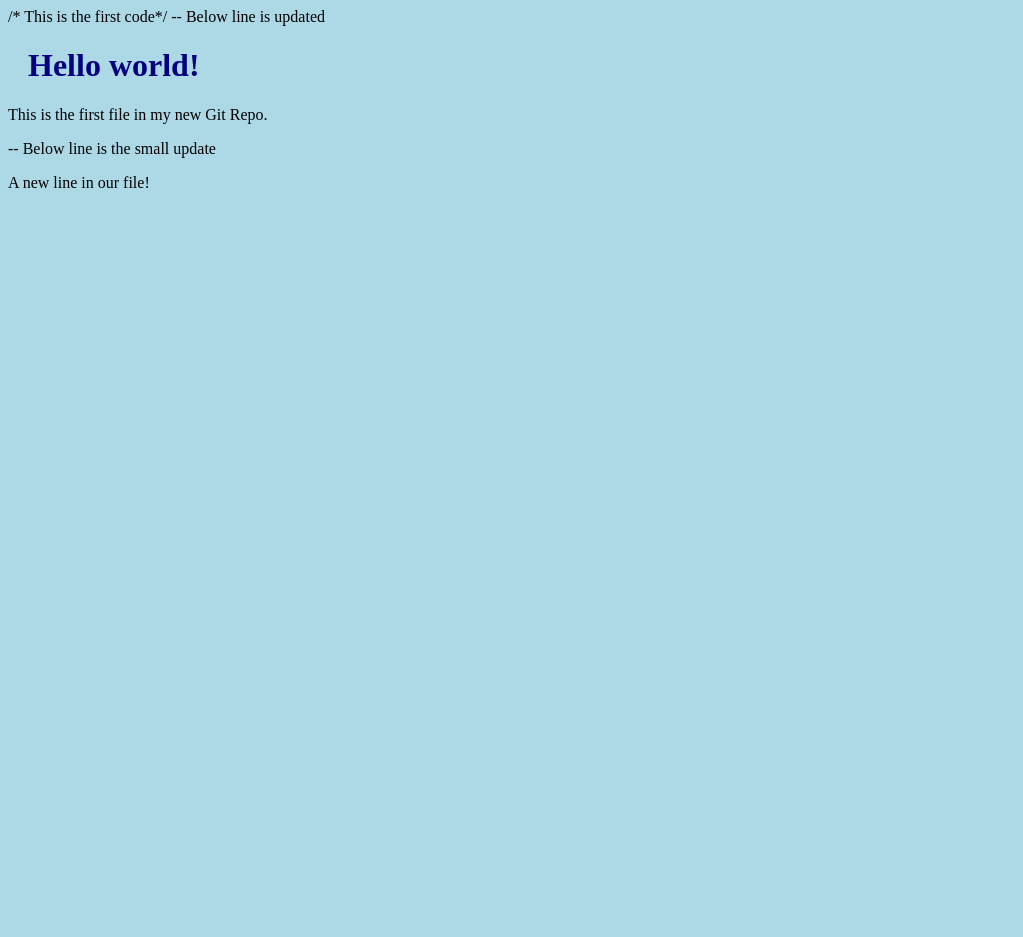
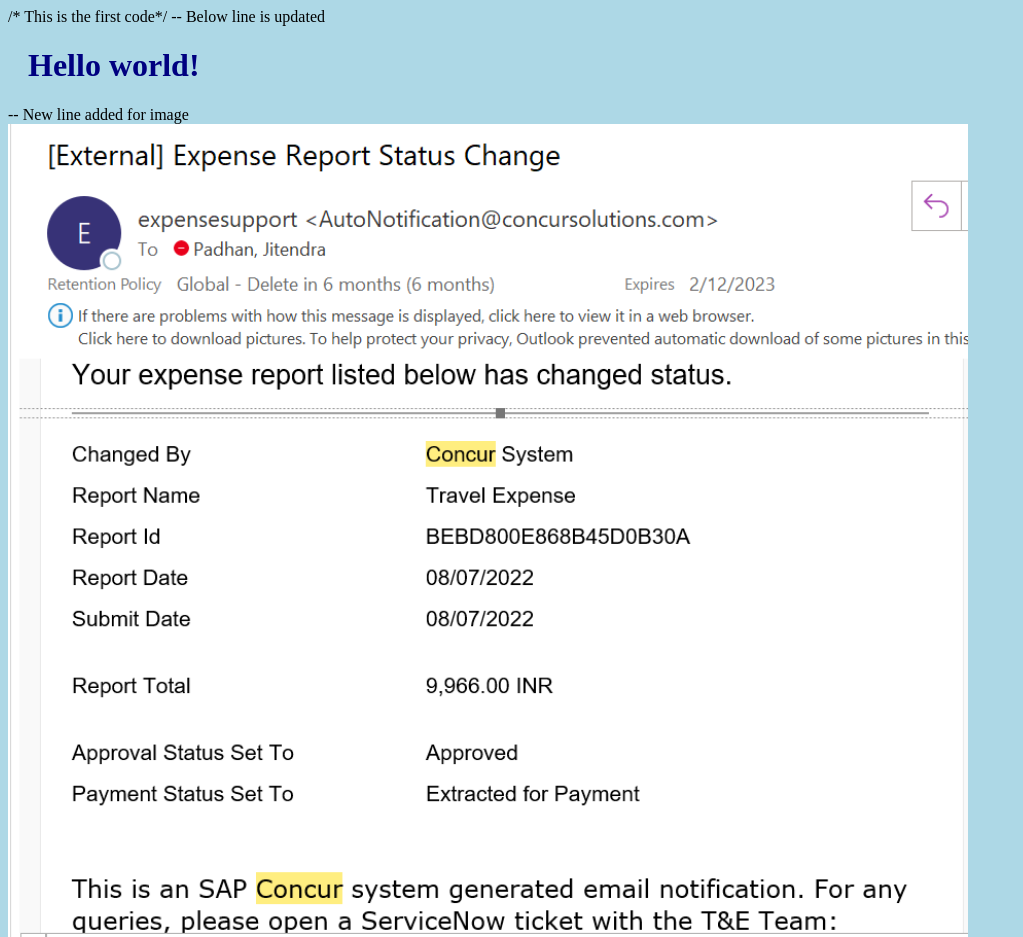
Before and after one commit to jitukiwis22/hello-world, a plain HTML site: page index.html in a window 1280 px wide. Shown: the top 937 px of the page, without its empty margins (0-1023 px from the left). Before the commit the page ends 800 px from the top, so only its background shows below. Drawn offline with Linux system fonts and the light colour scheme.

Commit message:
added image to hello world

```diff
--- a/index.html
+++ b/index.html
@@ -9,6 +9,8 @@
 <body>
 
 <h1>Hello world!</h1>
+-- New line added for image
+<div><img src="image.png" alt="Image" style="width:100%;max-width:960px"></div>
 <p>This is the first file in my new Git Repo.</p>
 -- Below line is the small update
 <p>A new line in our file!</p>
```
Also changed, not shown: image.png (added).
